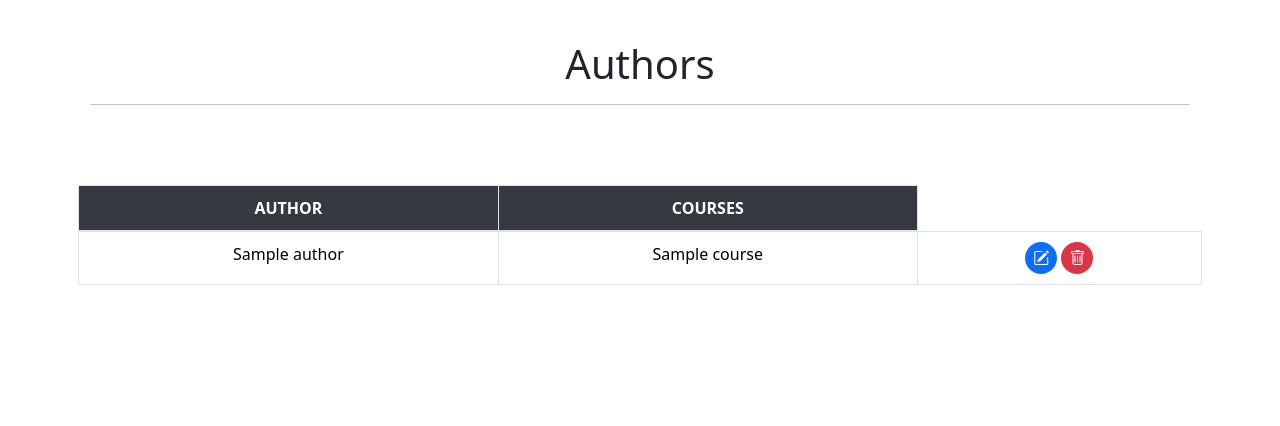
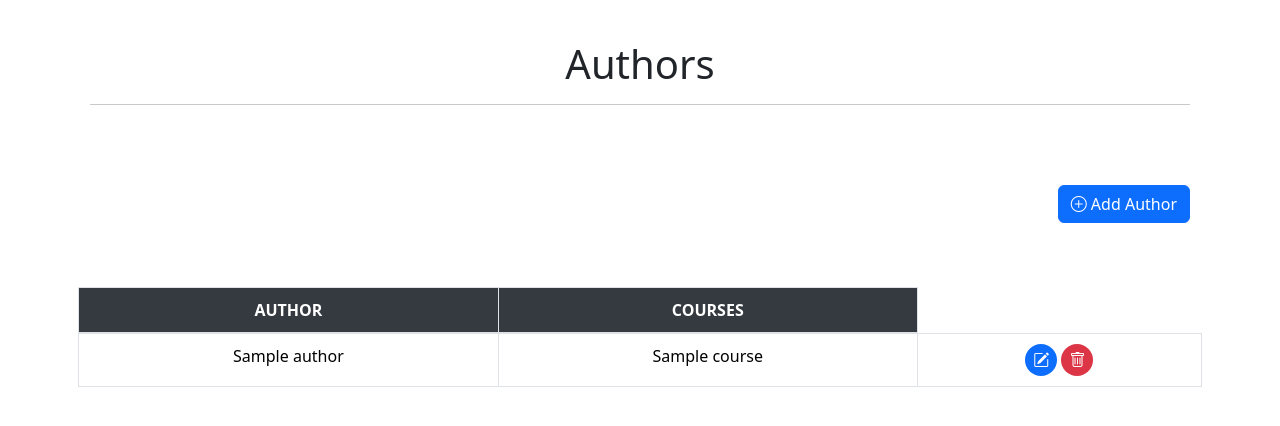
Before and after one commit to jakubkoziel992/SkillSet, a Flask app: page /author in a window 1280 px wide. Shown: the part 116-542 px from the top of the page. Run offline with Flask 3, Linux system fonts and the light colour scheme; tables that the repository leaves empty hold one stand-in row (values such as "Sample post").

Commit message:
added funcionality to add author and course

```diff
--- a/templates/authors.html
+++ b/templates/authors.html
@@ -11,6 +11,18 @@
         <div class="col d-flex justify-content-center h1">Authors</div>
         <div class="col-2"></div>
         <HR>
+    </div>
+</div>
+
+<div class="container mt-4">
+    <div class="row">
+        <div class="col d-flex justify-content-end">
+            <form action="{{ url_for('api.add_author') }}" method="POST" style="display: inline;">
+                <button type="submit" class="btn btn-primary">
+                <i class="bi bi-plus-circle"></i> Add Author
+                </buton>
+            </form>
+        </div>
     </div>
 </div>
 
@@ -33,7 +45,8 @@
                         <a href="/author/edit/{{ author.id }}" class="action-btn edit">
                             <i class="bi bi-pencil-square"></i>
                         </a>
-                        <form action="/author/{{author.id }}" method="POST" style="display:inline;">
+
+                        <form action="{{ url_for('api.delete_author', id=author.id)}}" method="POST" style="display:inline;">
                             <input type="hidden" name="_method" value="DELETE">
                             <button type="submit" class="action-btn delete">
                                 <i class="bi bi-trash"></i>
```
Also changed, not shown: templates/index.html (+12 -0 lines).
